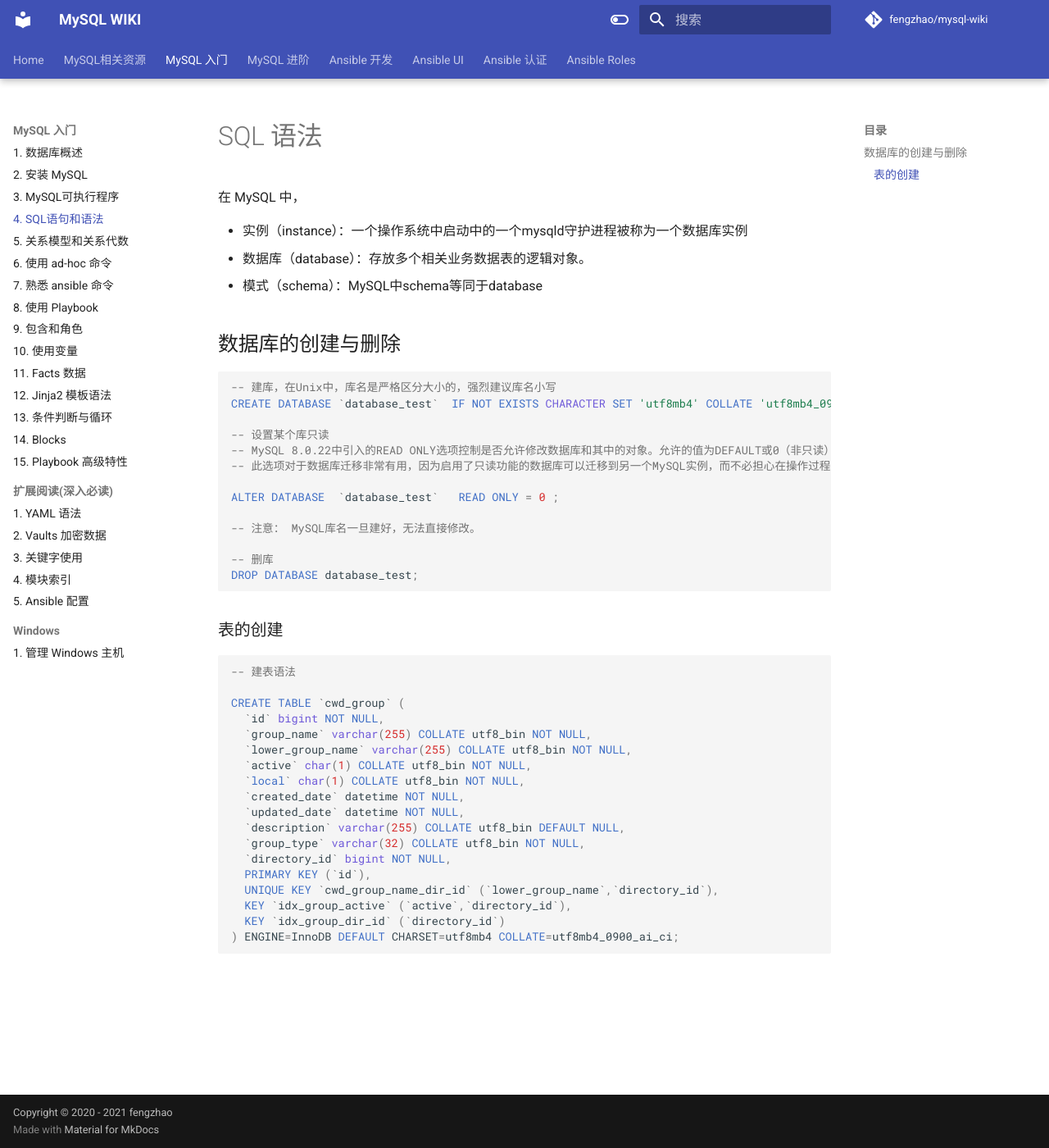
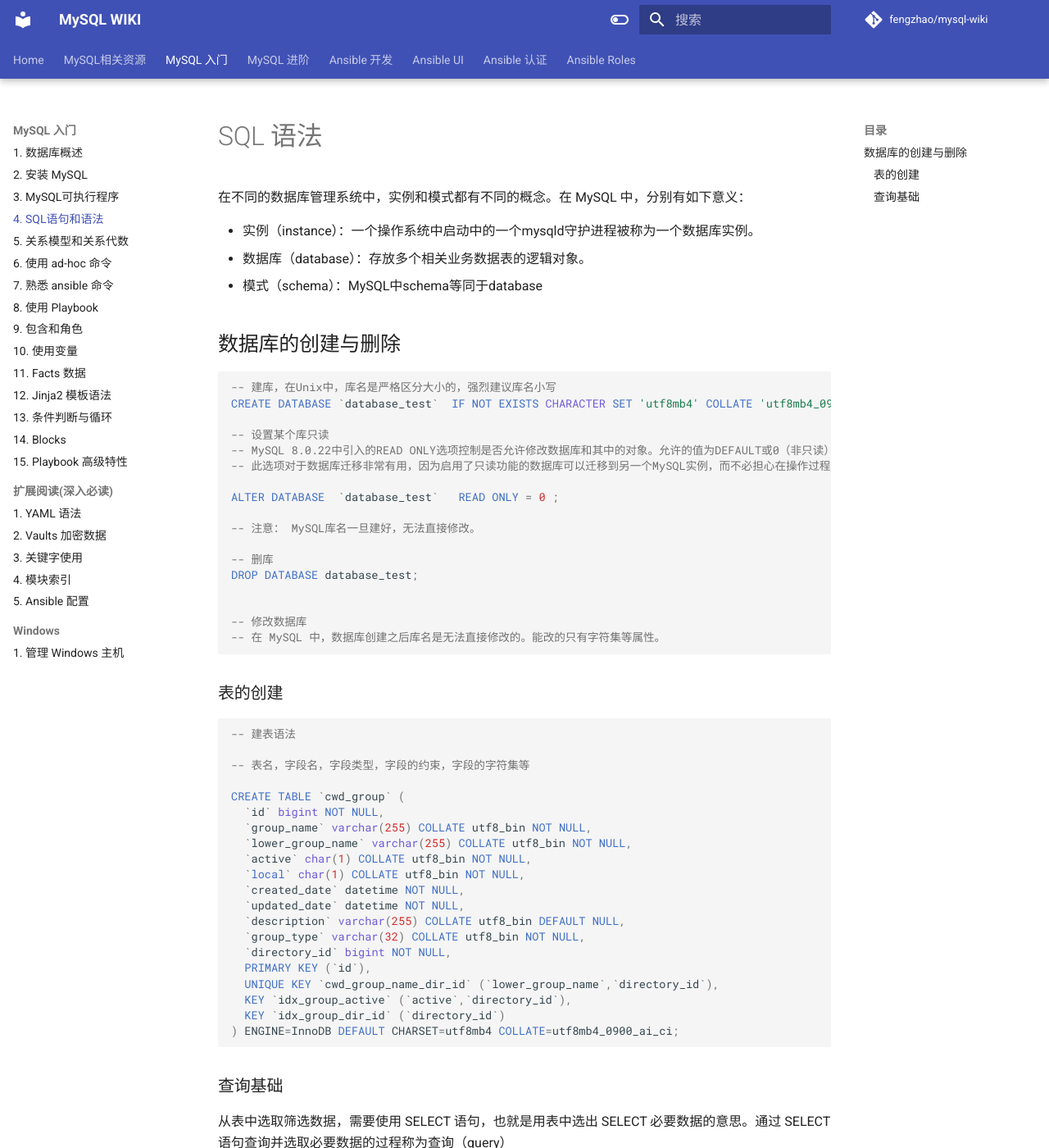
Before and after one commit to fengzhaowiki/mysql-wiki, an MkDocs documentation site: the page built from docs/basic/4.sql.md, in a window 1280 px wide and 1400 px high. Shown: the whole window at 82% size. Built offline with MkDocs 1.6.1 and Material for MkDocs 9.7.7, drawn with Linux system fonts in a browser that asks for light colours; comment, search, counter and statistics services are not loaded.

Commit message:
update sql docs

````diff
--- a/docs/basic/4.sql.md
+++ b/docs/basic/4.sql.md
@@ -1,8 +1,8 @@
 # SQL 语法
 
-在 MySQL 中，
+在不同的数据库管理系统中，实例和模式都有不同的概念。在 MySQL 中，分别有如下意义：
 
-- 实例（instance）：一个操作系统中启动中的一个mysqld守护进程被称为一个数据库实例
+- 实例（instance）：一个操作系统中启动中的一个mysqld守护进程被称为一个数据库实例。
 - 数据库（database）：存放多个相关业务数据表的逻辑对象。
 - 模式（schema）：MySQL中schema等同于database
 
@@ -25,6 +25,10 @@ ALTER DATABASE  `database_test`   READ ONLY = 0 ;
 -- 删库
 DROP DATABASE database_test;
 
+
+-- 修改数据库
+-- 在 MySQL 中，数据库创建之后库名是无法直接修改的。能改的只有字符集等属性。
+
 ```
 
 
@@ -34,6 +38,8 @@ DROP DATABASE database_test;
 ```SQL
 
 -- 建表语法
+
+-- 表名，字段名，字段类型，字段的约束，字段的字符集等
 
 CREATE TABLE `cwd_group` (
   `id` bigint NOT NULL,
@@ -56,3 +62,18 @@ CREATE TABLE `cwd_group` (
 
 
 ```
+
+
+
+### 查询基础
+
+从表中选取筛选数据，需要使用 SELECT 语句，也就是用表中选出 SELECT 必要数据的意思。通过 SELECT 语句查询并选取必要数据的过程称为查询（query）
+
+
+
+```
+
+
+
+
+```
````
